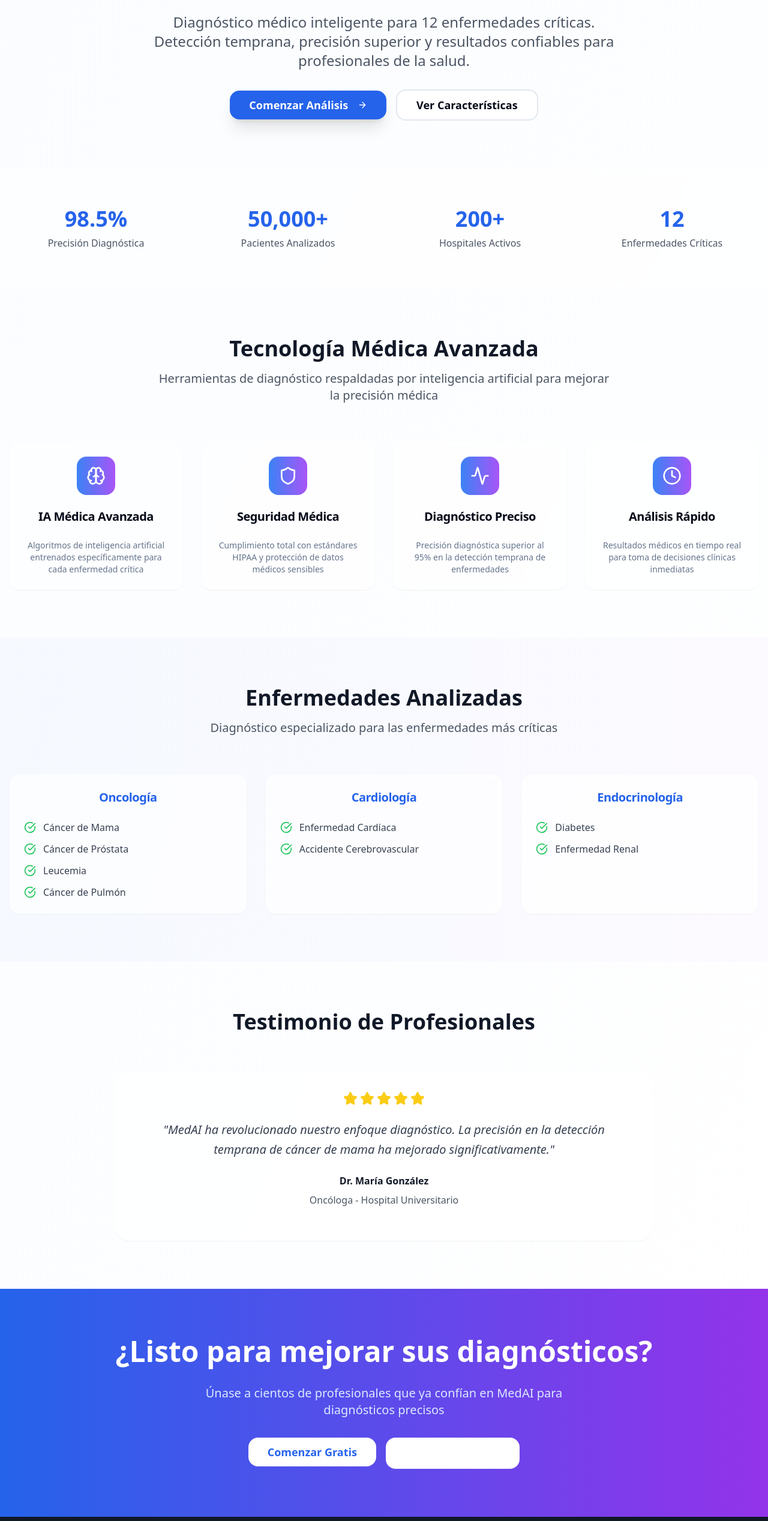
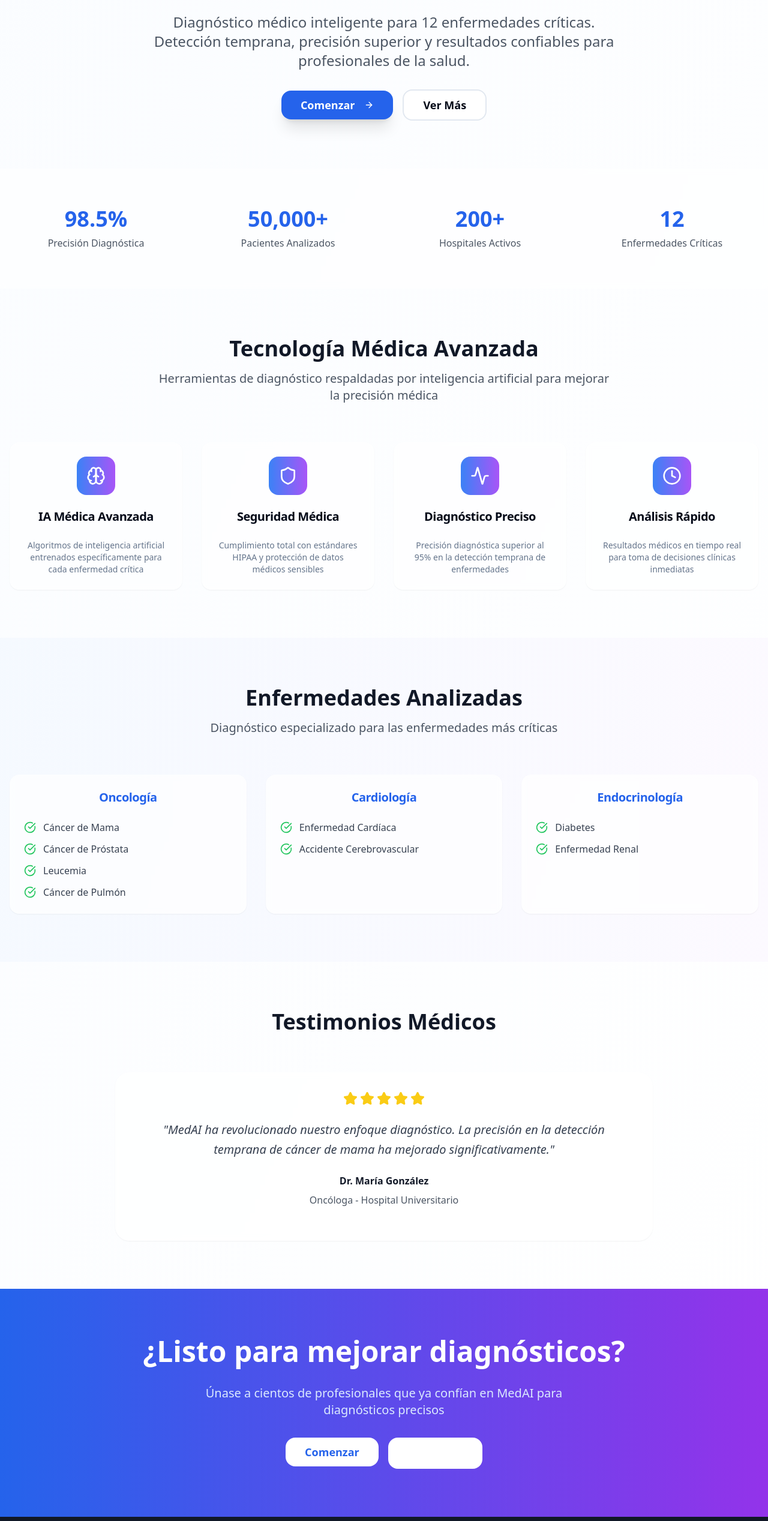
Before and after one commit to Jajojovp/medai-insight-agent, a React (Vite) app: page / in a window 1280 px wide. Shown: the part 262-2797 px from the top of the page at 60% size. Built offline with nearby package versions, Linux system fonts and the light colour scheme.

Commit message:
Fix Landing.tsx errors
Fixes syntax errors in Landing.tsx related to unexpected tokens and missing brackets.

```diff
--- a/src/pages/Landing.tsx
+++ b/src/pages/Landing.tsx
@@ -216,18 +216,18 @@ const Landing = () => {
             <div className="flex flex-col sm:flex-row gap-4 justify-center items-center">
               <Link to="/dashboard">
                 <Button size="lg" className="bg-blue-600 hover:bg-blue-700 text-white px-8 py-6 rounded-2xl text-lg font-semibold shadow-xl">
-                  {language === 'es' ? 'Comenzar Análisis' :
-                   language === 'fr' ? 'Commencer Analyse' :
-                   'Start Analysis'}
+                  {language === 'es' ? 'Comenzar' :
+                   language === 'fr' ? 'Commencer' :
+                   'Start'}
                   <ArrowRight className="ml-2 h-5 w-5" />
                 </Button>
               </Link>
 
               <Link to="/features">
                 <Button variant="outline" size="lg" className="px-8 py-6 rounded-2xl text-lg font-semibold border-2 hover:bg-gray-50">
-                  {language === 'es' ? 'Ver Características' :
-                   language === 'fr' ? 'Voir Fonctionnalités' :
-                   'View Features'}
+                  {language === 'es' ? 'Ver Más' :
+                   language === 'fr' ? 'Voir Plus' :
+                   'View More'}
                 </Button>
               </Link>
             </div>
@@ -341,9 +341,9 @@ const Landing = () => {
         <div className="container mx-auto px-4">
           <div className="text-center mb-16">
             <h2 className="text-4xl font-bold text-gray-900 mb-4">
-              {language === 'es' ? 'Testimonio de Profesionales' :
-               language === 'fr' ? 'Témoignages de Professionnels' :
-               'Professional Testimonials'}
+              {language === 'es' ? 'Testimonios Médicos' :
+               language === 'fr' ? 'Témoignages Médicaux' :
+               'Medical Testimonials'}
             </h2>
           </div>
 
@@ -379,31 +379,31 @@ const Landing = () => {
         <div className="container mx-auto px-4 text-center">
           <div className="space-y-8">
             <h2 className="text-4xl md:text-5xl font-bold text-white">
-              {language === 'es' ? '¿Listo para mejorar sus diagnósticos?' :
-               language === 'fr' ? 'Prêt à améliorer vos diagnostics ?' :
-               'Ready to improve your diagnostics?'}
+              {language === 'es' ? '¿Listo para mejorar diagnósticos?' :
+               language === 'fr' ? 'Prêt à améliorer diagnostics?' :
+               'Ready to improve diagnostics?'}
             </h2>
 
             <p className="text-xl text-blue-100 max-w-2xl mx-auto">
               {language === 'es' ? 'Únase a cientos de profesionales que ya confían en MedAI para diagnósticos precisos' :
-               language === 'fr' ? 'Rejoignez des centaines de professionnels qui font déjà confiance à MedAI pour des diagnostics précis' :
-               'Join hundreds of professionals who already trust MedAI for accurate diagnostics'}
+               language === 'fr' ? 'Rejoignez des centaines de professionnels qui font confiance à MedAI' :
+               'Join hundreds of professionals who trust MedAI for accurate diagnostics'}
             </p>
 
             <div className="flex flex-col sm:flex-row gap-4 justify-center">
               <Link to="/dashboard">
                 <Button size="lg" className="bg-white text-blue-600 hover:bg-gray-100 px-8 py-6 rounded-2xl text-lg font-semibold">
-                  {language === 'es' ? 'Comenzar Gratis' :
-                   language === 'fr' ? 'Commencer Gratuitement' :
-                   'Start Free'}
+                  {language === 'es' ? 'Comenzar' :
+                   language === 'fr' ? 'Commencer' :
+                   'Start'}
                 </Button>
               </Link>
 
               <Link to="/contact">
                 <Button variant="outline" size="lg" className="border-2 border-white text-white hover:bg-white hover:text-blue-600 px-8 py-6 rounded-2xl text-lg font-semibold">
-                  {language === 'es' ? 'Contactar Ventas' :
-                   language === 'fr' ? 'Contacter Ventes' :
-                   'Contact Sales'}
+                  {language === 'es' ? 'Contactar' :
+                   language === 'fr' ? 'Contacter' :
+                   'Contact'}
                 </Button>
               </Link>
             </div>
```
